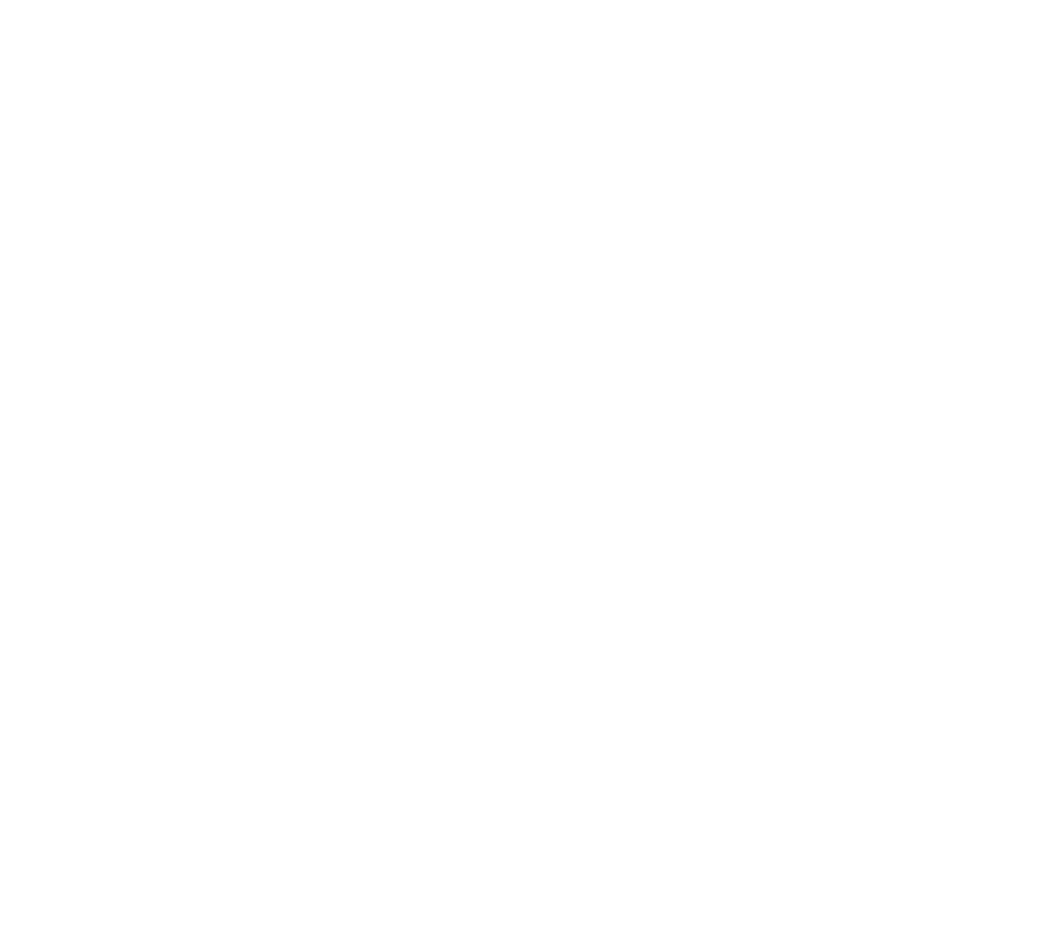
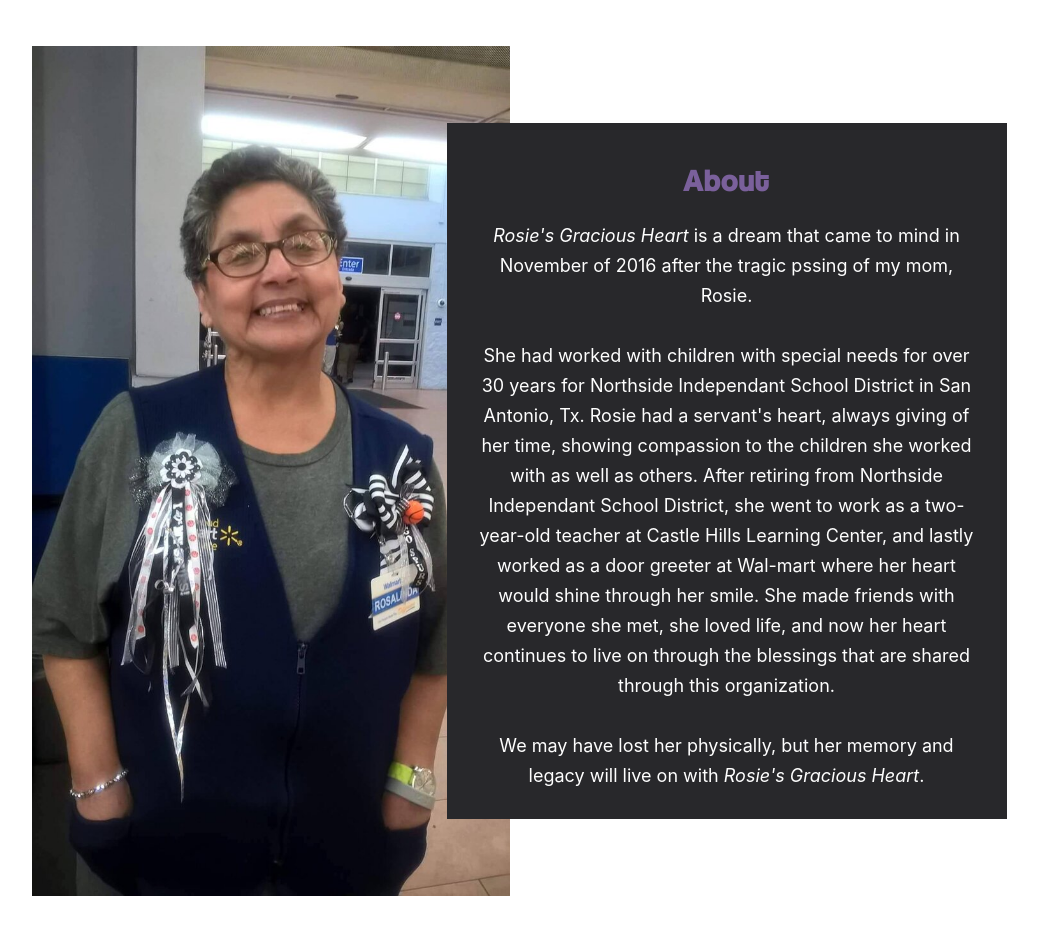
Before and after one commit to gnartistic/rosies-gracious-heart, a React (Create React App) app: page /#/ in a window 1280 px wide. Shown: the part 1240-2174 px from the top of the page, without its empty margins (121-1159 px from the left). Before the commit the page ends 1261 px from the top, so only its background shows below. Built offline with nearby package versions, Linux system fonts and the light colour scheme.

Commit message:
finished about summary on homepage

```diff
--- a/src/components/Home/index.js
+++ b/src/components/Home/index.js
@@ -1,5 +1,6 @@
 import React from 'react'
 import logo from '../../assets/images/rosie-logo-rg.png'
+import rosie from '../../assets/images/rosie-portrait.jpeg'
 
 const Home
     = () =>
@@ -26,6 +27,23 @@ const Home
 
                             </p>
                         </div>
+
+                        <div className='about-summary'>
+                            <img alt='Portrait of Rosie' src={rosie} />
+                            <div className='about-text'>
+                                <p>
+                                    <h2>About</h2>
+
+                                    <span className='italic'>Rosie's Gracious Heart</span> is a dream that came to mind in November of 2016 after the tragic pssing of my mom, Rosie.
+                                    <br />
+                                    <br />
+                                    She had worked with children with special needs for over 30 years for Northside Independant School District in San Antonio, Tx. Rosie had a servant's heart, always giving of her time, showing compassion to the children she worked with as well as others. After retiring from Northside Independant School District, she went to work as a two-year-old teacher at Castle Hills Learning Center, and lastly worked as a door greeter at Wal-mart where her heart would shine through her smile. She made friends with everyone she met, she loved life, and now her heart continues to live on through the blessings that are shared through this organization.
+                                    <br />
+                                    <br />
+                                    We may have lost her physically, but her memory and legacy will live on with <span className='italic'>Rosie's Gracious Heart</span>.
+                                </p>
+                            </div>
+                        </div>
                     </div>
                 </div>
             </>
--- a/src/components/Layout/index.scss
+++ b/src/components/Layout/index.scss
@@ -17,11 +17,14 @@
         }
     }
 
+    // container to position items on entire page
     .page-container {
         width: 100vw;
         display: flex;
-        justify-content: center;
+        flex-direction: column;
+        align-items: center;
 
+        // mission statement styling
         .mission-statement {
             display: flex;
             flex-direction: row;
@@ -46,15 +49,57 @@
                 font-size: 18px;
 
                 h2 {
-                        color: #7a609b;
-                        font-size: 30px;
-                        padding: 20px;
-                    }
+                    color: #7a609b;
+                    font-size: 30px;
+                    padding: 20px;
+                    font-family: 'CoolveticaRg';
+                    letter-spacing: 1.5px;
+                }
 
                 .bold-text {
                     font-weight: bold;
                 }
             }
         }
+
+        // about summary styling
+        .about-summary {
+            display: flex;
+            flex-direction: row;
+            justify-content: space-between;
+            align-items: center;
+            width: 975px;
+            margin-top: 150px;
+
+            img {
+                height: 850px;
+                margin-right: -150px;
+            }
+
+            .about-text {
+                display: flex;
+                flex-direction: column;
+                font-weight: 400;
+                justify-content: center;
+                align-items: center;
+                line-height: 30px;
+                font-size: 18px;
+                padding: 0 30px 10px 30px;
+                color: #fefefe;
+                background-color: #28282b;
+                width: 500px;
+
+                h2 {
+                    color: #7a609b;
+                    font-size: 30px;
+                    font-family: 'CoolveticaRg';
+                    letter-spacing: 1.5px;
+                }
+
+                .italic {
+                    font-style: italic;
+                }
+            }
+        }
     }
 }
```
Also changed, not shown: src/assets/images/rosie-portrait.jpeg (added).
